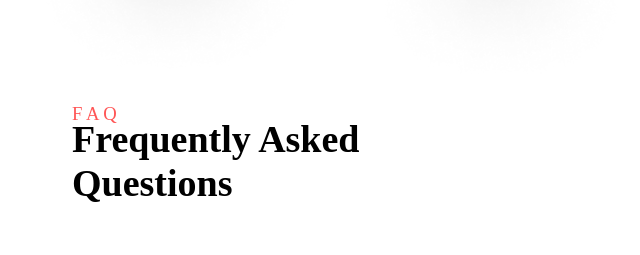
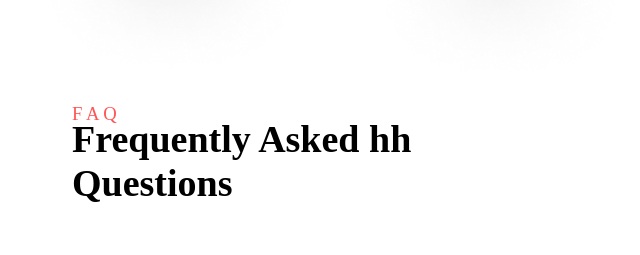
Before and after one commit to nitesh-9102/Uifry, a plain HTML site: page index.html in a window 1280 px wide. Shown: the part 3826-4081 px from the top of the page, 86-726 px from the left. Drawn offline with nearby package versions, Linux system fonts and the light colour scheme; files whose address does not match are found by name.

Commit message:
animations

```diff
--- a/index.html
+++ b/index.html
@@ -187,7 +187,7 @@
         <div class="heading-section">
           <h3>F A Q</h3>
           <h1>
-            Frequently Asked <br />
+            Frequently Asked hh<br />
             Questions
           </h1>
         </div>
```
